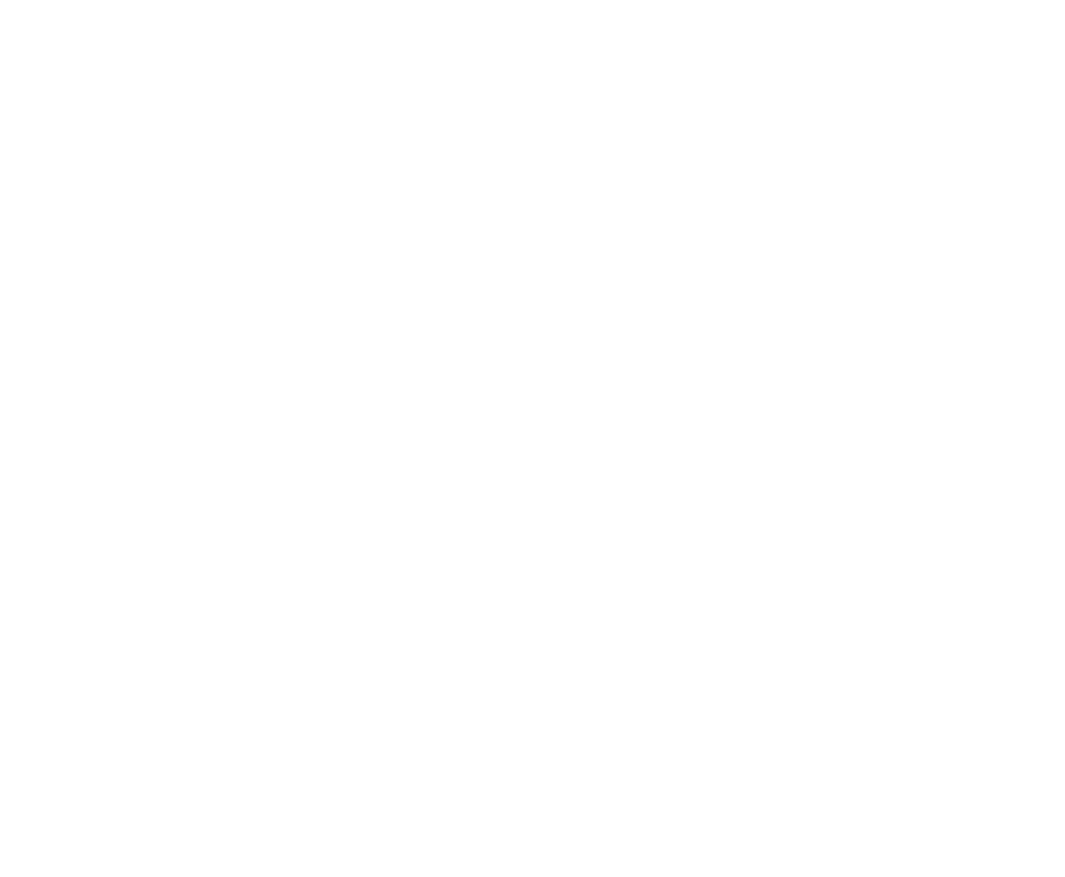
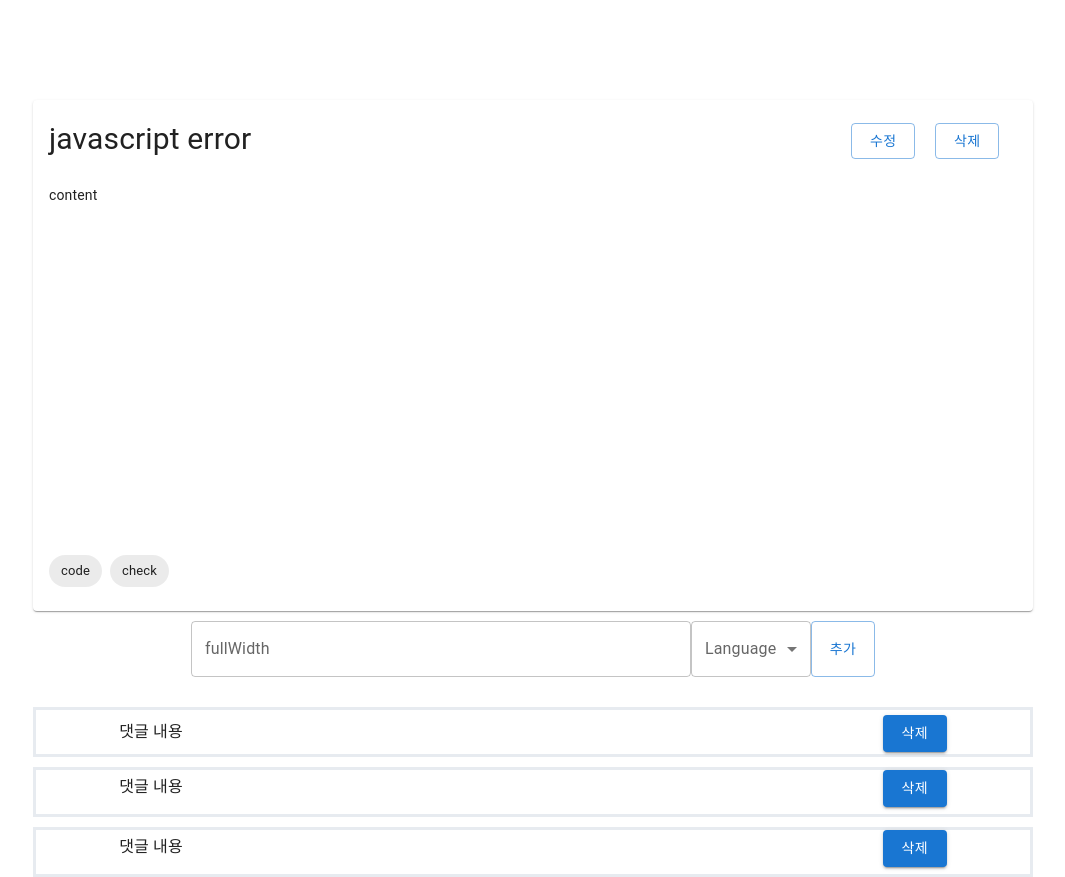
Before and after one commit to jeonhaekang/hanghae_team_01, a React (Create React App) app: page /posts/list in a window 1280 px wide. Shown: the whole page, without its empty margins (107-1172 px from the left). Before the commit the page ends 800 px from the top, so only its background shows below. Built offline with nearby package versions, Linux system fonts and the light colour scheme.

Commit message:
detail, comment

```diff
--- /dev/null
+++ b/src/components/CommentList.js
@@ -0,0 +1,33 @@
+import React from "react";
+import { layout, button} from "../shared/material";
+
+
+const CommentList = (props) => {
+    return (
+        <React.Fragment>
+            <layout.Box sx={{ display: "flex", justifyContent:"center", marginTop:"30px",}}>
+                <layout.Box
+                    sx={{ width: 1000, height: 50, border: '3px solid #E7EBF0', textAlign: 'center', paddingTop:'5px'}}>
+                        댓글 내용
+                    <button.Button variant="contained" sx={{marginLeft:'700px'}}>삭제</button.Button>
+                </layout.Box>
+          </layout.Box>
+          <layout.Box sx={{ display: "flex", justifyContent:"center", marginTop:"10px",}}>
+                <layout.Box
+                    sx={{ width: 1000, height: 50, border: '3px solid #E7EBF0', textAlign: 'center',}}>
+                        댓글 내용
+                    <button.Button variant="contained" sx={{marginLeft:'700px'}}>삭제</button.Button>
+                </layout.Box>
+          </layout.Box>
+          <layout.Box sx={{ display: "flex", justifyContent:"center", marginTop:"10px",}}>
+                <layout.Box
+                    sx={{ width: 1000, height: 50, border: '3px solid #E7EBF0', textAlign: 'center',}}>
+                        댓글 내용
+                    <button.Button variant="contained" sx={{marginLeft:'700px'}}>삭제</button.Button>
+                </layout.Box>
+          </layout.Box>
+        </React.Fragment>
+    );
+}
+
+export default CommentList;
--- /dev/null
+++ b/src/components/CommentWrite.js
@@ -0,0 +1,49 @@
+import React from "react";
+import { layout, button, text } from "../shared/material";
+import InputLabel from '@mui/material/InputLabel';
+import MenuItem from '@mui/material/MenuItem';
+import FormControl from '@mui/material/FormControl';
+import Select from '@mui/material/Select';
+
+
+
+const CommentWrite = (props) => {
+    const [postLanguage, setPostLanguage] = React.useState('');
+
+    const handleChange = (event) => {
+        setPostLanguage(event.target.value);
+    };
+    return (
+        <React.Fragment>
+            <layout.Box sx={{ display: "flex", justifyContent: "center", marginTop: "10px", }}>
+                    <layout.Box
+                        sx={{
+                            width: 500,
+                            maxWidth: '100%',
+                        }}
+                    >
+                        <text.TextField fullWidth label="fullWidth" id="fullWidth" />
+                    </layout.Box>
+                    <layout.Box sx={{ width: 120 }}>
+                        <FormControl fullWidth>
+                            <InputLabel id="demo-simple-select-label">Language</InputLabel>
+                            <Select
+                                labelId="demo-simple-select-label"
+                                id="demo-simple-select"
+                                value={postLanguage}
+                                label="postLanguage"
+                                onChange={handleChange}
+                            >
+                                <MenuItem value={10}>Java</MenuItem>
+                                <MenuItem value={20}>javascript</MenuItem>
+                                <MenuItem value={30}>Css</MenuItem>
+                            </Select>
+                        </FormControl>
+                    </layout.Box>
+                    <button.Button variant="outlined">추가</button.Button>
+            </layout.Box>
+        </React.Fragment>
+    );
+}
+
+export default CommentWrite;
--- a/src/pages/Detail.js
+++ b/src/pages/Detail.js
@@ -1,7 +1,49 @@
 import React from "react";
+import { layout, button, text } from "../shared/material";
+import CommentWrite from "../components/CommentWrite"
+import CommentList from "../components/CommentList"
+import Chip from '@mui/material/Chip';
+import Stack from '@mui/material/Stack';
+
+
 
 const Detail = (props) => {
-  return <React.Fragment></React.Fragment>;
+  return (
+    <React.Fragment>
+    {/* 중앙 정렬*/}
+    <layout.Box sx={{ display: "flex", justifyContent:"center", marginTop:"100px",}}>
+    <layout.Card sx={{ minWidth: '1000px', minHeight: '500px'}}>
+      <layout.CardContent>
+        <div style={{fontSize:'30px'}}>
+          {props.postTitle}
+          <button.Button variant="outlined" sx={{marginRight:'20px', marginLeft:'600px'}}>수정</button.Button>
+          <button.Button variant="outlined">삭제</button.Button>
+        </div>
+        <br/>
+        <text.Typography variant="body2">
+          {props.postContents}
+          <br />
+        </text.Typography>
+        <Stack direction="row" spacing={1} sx={{marginTop:"350px",}}>
+        <Chip label={props.postTag[0]} />
+        <Chip label={props.postTag[1]} />
+        </Stack>
+      </layout.CardContent>
+    </layout.Card>
+    </layout.Box>
+    <CommentWrite/>
+    <CommentList/>
+
+  </React.Fragment>
+  );
 };
 
+Detail.defaultProps = {
+       postTitle: "javascript error",
+       postContents: "content",
+       postLanguage: "javascript",
+       postTag: ["code", "check"],
+       postProblem: false,
+}
+
 export default Detail;
--- a/src/shared/App.js
+++ b/src/shared/App.js
@@ -20,7 +20,7 @@
         <Route path="/user/signup" exact component={Signup} />
         <Route path="/posts" exact component={Post} />
         <Route path="/edit/:postId" exact component={Post} />
-        <Route path="/posts/list/:postId" exact component={Detail} />
+        <Route path="/posts/list/" exact component={Detail} />
       </layout.Container>
     </React.Fragment>
   );
--- a/src/shared/material.js
+++ b/src/shared/material.js
@@ -10,14 +10,19 @@
 import Box from "@mui/material/Box";
 import Container from "@mui/material/Container";
 import CssBaseline from "@mui/material/CssBaseline";
+import Card from '@mui/material/Card';
+import CardContent from '@mui/material/CardContent';
 
 //text
 import TextField from '@mui/material/TextField';
+import Typography from '@mui/material/Typography';
 
 const layout = {
   Box,
   Container,
   CssBaseline,
+  Card,
+  CardContent,
 };
 
 const button = {
@@ -27,6 +32,7 @@
 
 const text = {
   TextField,
+  Typography,
 };
 
 export { layout, button, text };
```
